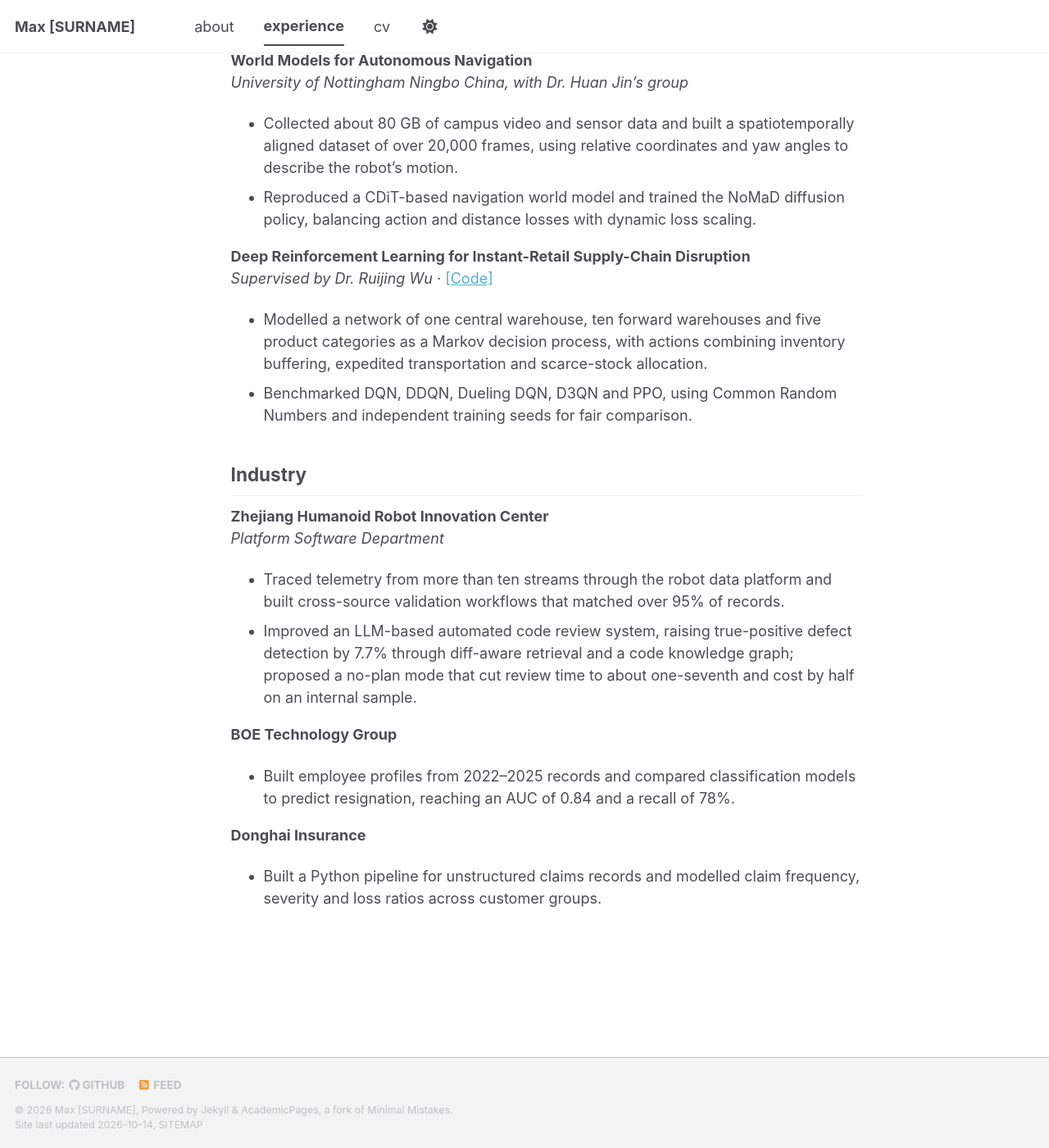
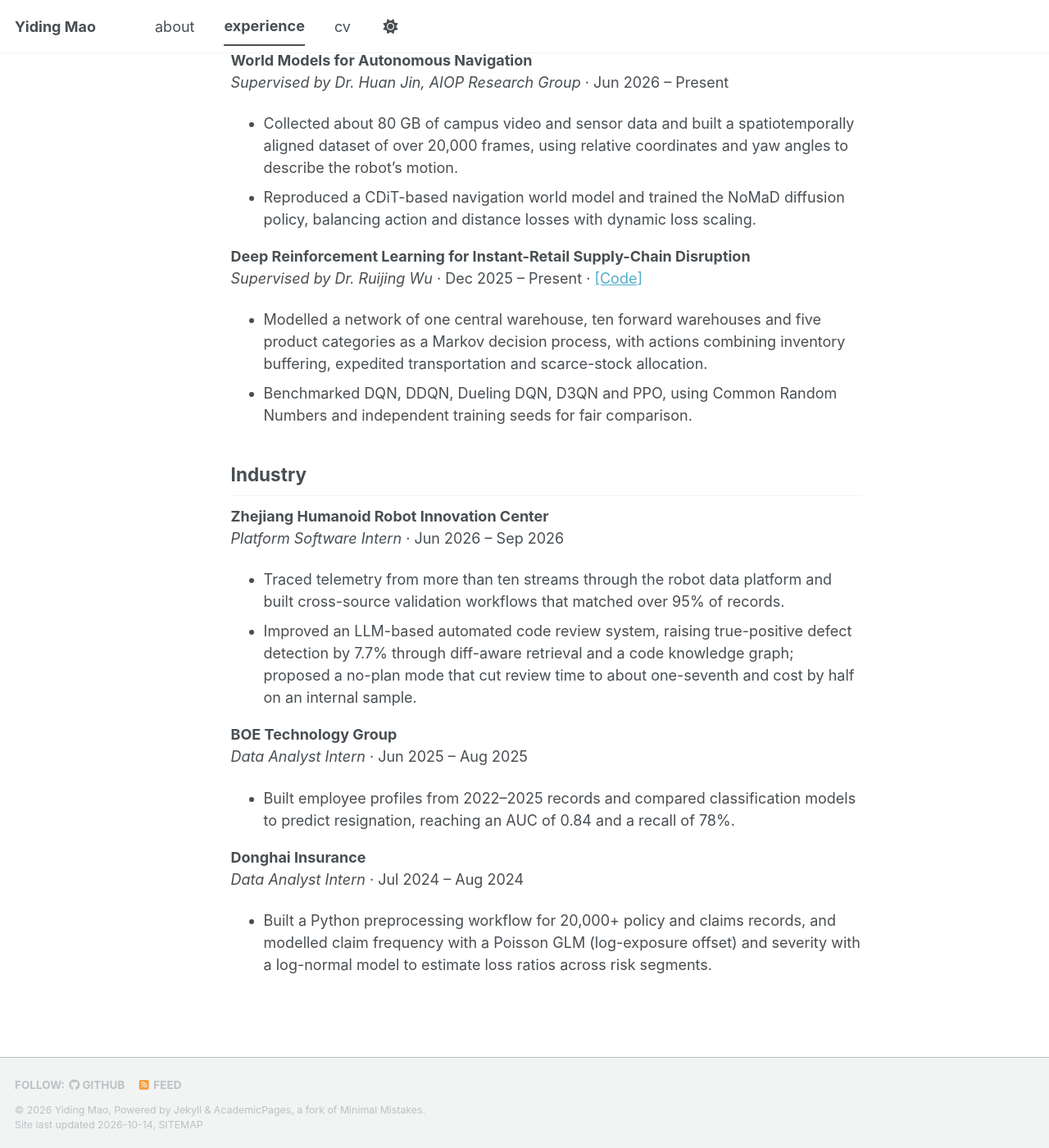
Before and after one commit to maoyidingnb-png/maoyidingnb-png.github.io, a Jekyll site: the page built from _pages/experience.md, in a window 1280 px wide and 1400 px high, scrolled down 179 px. Shown: the whole window at 82% size. Built offline with Jekyll 4.4.1, drawn with Linux system fonts in a browser that asks for light colours; a style sheet for code colours, icons or effects is not loaded.

Commit message:
Add CV, fill in name and email, align experience page with CV
Co-Authored-By: Claude Opus 5.5 <noreply@anthropic.com>
Claude-Session: https://claude.ai/code/session_01TYsEXgdrEjd9vNFr6WmACS

```diff
--- a/_config.yml
+++ b/_config.yml
@@ -9,10 +9,10 @@
 # Basic Site Settings
 locale                   : "en-US"
 site_theme               : "default" # The available themes options are "default", "air", "sunrise", "mint", "dirt" and "contrast"
-title                    : "Max [SURNAME]"
+title                    : "Yiding Mao"
 title_separator          : "-"
-name                     : &name "Max [SURNAME]"
-description              : &description "Max [SURNAME] - world models, reinforcement learning and reliable ML"   # Update this with a general description of your site, this is the default if not overridden by a page
+name                     : &name "Yiding Mao"
+description              : &description "Yiding Mao - world models, reinforcement learning and reliable ML"   # Update this with a general description of your site, this is the default if not overridden by a page
 url                      : https://maoyidingnb-png.github.io # The base hostname & protocol for your site e.g. "https://[your GitHub username].github.io",
                                                            # or if you already have some other page hosted on Github then use "https://[your GitHub username].github.io/[Your Repo Name]"
 baseurl                  : "" # the subpath of your site, e.g. "/blog"
@@ -24,13 +24,13 @@ repository               : "maoyidingnb-png/maoyidingnb-png.github.io"
 author:
   # Biographic information
   avatar           : "profile.png"
-  name             : "Max [SURNAME]"
+  name             : "Yiding Mao"
   pronouns         : # example: "she/her"
   bio              : "Statistics undergraduate working on world models and reinforcement learning"
   location         : "Ningbo, China"
   employer         : "University of Nottingham Ningbo China"
   uri              : # URL
-  email            : # "your.email@example.com"
+  email            : "smyym8@nottingham.ac.uk"
 
   # Academic websites
   academia         : # URL
--- a/_pages/experience.md
+++ b/_pages/experience.md
@@ -7,13 +7,13 @@ author_profile: false
 ## Research
 
 **World Models for Autonomous Navigation**
-*University of Nottingham Ningbo China, with Dr. Huan Jin's group*
+*Supervised by Dr. Huan Jin, AIOP Research Group* · Jun 2026 – Present
 
 * Collected about 80 GB of campus video and sensor data and built a spatiotemporally aligned dataset of over 20,000 frames, using relative coordinates and yaw angles to describe the robot's motion.
 * Reproduced a CDiT-based navigation world model and trained the NoMaD diffusion policy, balancing action and distance losses with dynamic loss scaling.
 
 **Deep Reinforcement Learning for Instant-Retail Supply-Chain Disruption**
-*Supervised by Dr. Ruijing Wu* · [[Code]](https://github.com/maoyidingnb-png/rl_supply_chain)
+*Supervised by Dr. Ruijing Wu* · Dec 2025 – Present · [[Code]](https://github.com/maoyidingnb-png/rl_supply_chain)
 
 * Modelled a network of one central warehouse, ten forward warehouses and five product categories as a Markov decision process, with actions combining inventory buffering, expedited transportation and scarce-stock allocation.
 * Benchmarked DQN, DDQN, Dueling DQN, D3QN and PPO, using Common Random Numbers and independent training seeds for fair comparison.
@@ -21,15 +21,17 @@ author_profile: false
 ## Industry
 
 **Zhejiang Humanoid Robot Innovation Center**
-*Platform Software Department*
+*Platform Software Intern* · Jun 2026 – Sep 2026
 
 * Traced telemetry from more than ten streams through the robot data platform and built cross-source validation workflows that matched over 95% of records.
 * Improved an LLM-based automated code review system, raising true-positive defect detection by 7.7% through diff-aware retrieval and a code knowledge graph; proposed a no-plan mode that cut review time to about one-seventh and cost by half on an internal sample.
 
 **BOE Technology Group**
+*Data Analyst Intern* · Jun 2025 – Aug 2025
 
 * Built employee profiles from 2022–2025 records and compared classification models to predict resignation, reaching an AUC of 0.84 and a recall of 78%.
 
 **Donghai Insurance**
+*Data Analyst Intern* · Jul 2024 – Aug 2024
 
-* Built a Python pipeline for unstructured claims records and modelled claim frequency, severity and loss ratios across customer groups.
+* Built a Python preprocessing workflow for 20,000+ policy and claims records, and modelled claim frequency with a Poisson GLM (log-exposure offset) and severity with a log-normal model to estimate loss ratios across risk segments.
```
Also changed, not shown: _pages/about.md (+3 -2 lines), 1 other file.
